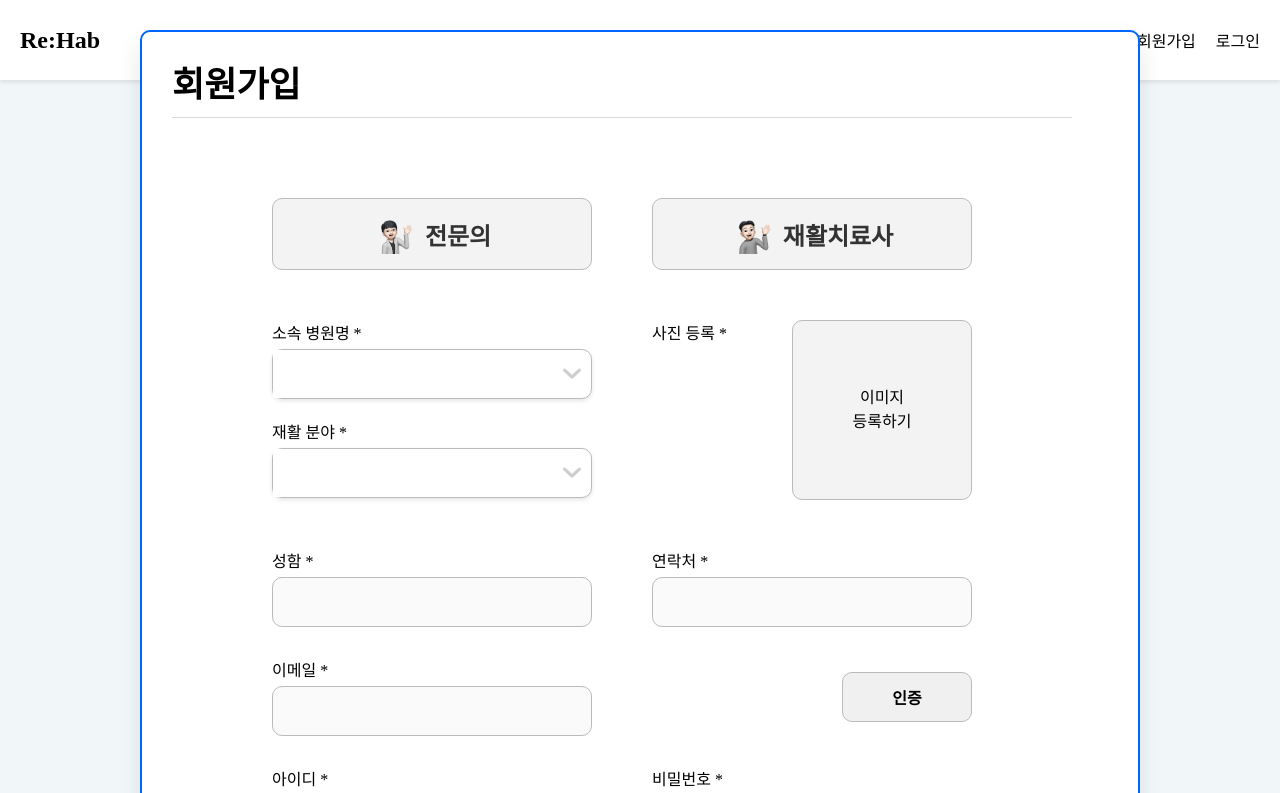
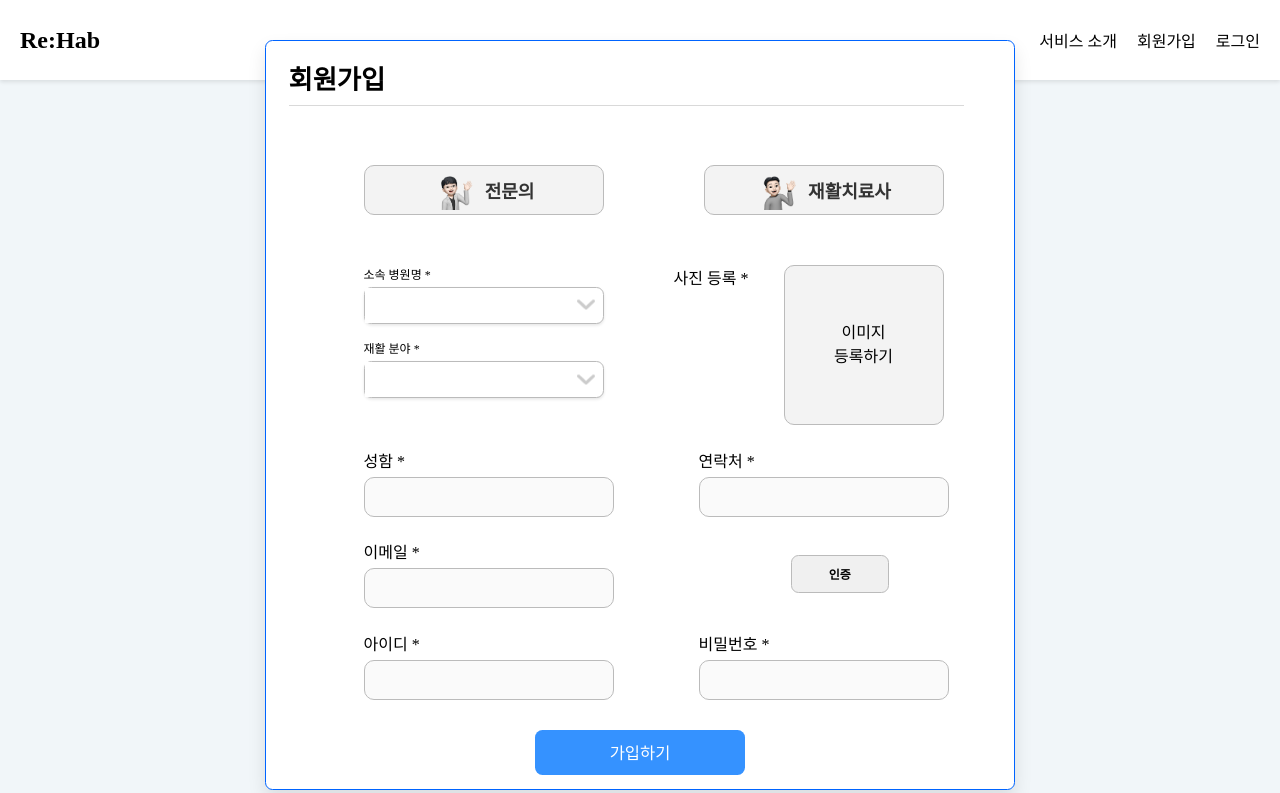
Before and after one commit to sync-without-async/Rehab-FrontEnd, a React (Vite) app: page /signup in a window 1280 px wide. Shown: the top 793 px of the page. Built offline with nearby package versions, Linux system fonts and the light colour scheme.

Commit message:
Feat: 회원가입 페이지 비율 조정에 대해 컴포넌트 반영

```diff
--- a/src/components/Accounts/SignupComponents.jsx
+++ b/src/components/Accounts/SignupComponents.jsx
@@ -5,52 +5,53 @@ import InputText, { Input } from '../Input/InputText';
 import InputImage from '../Input/InputImage';
 
 const SignupContainer = styled.div`
-  width: 1000px;
-  height: 1000px;
-  border-radius: 10px;
+  width: 750px;
+  height: 750px;
+  border-radius: 7.5px;
   background-color: #ffffff;
-  border: 2px solid #0064FF;
+  border: 1.5px solid #0064FF;
   position: relative;
-  box-shadow: 0px 12px 24px rgba(0, 0, 0, 0.1);
+  box-shadow: 0px 9px 18px rgba(0, 0, 0, 0.1);
 `;
 
 const Divider = styled.div`
-  width: 900px;
-  height: 1px;
+  width: 675px;
+  height: 0.75px;
   background-color: #D9D9D9;
-  margin-top: 10px;
-  margin-left: 30px;
+  margin-top: 7.5px;
+  margin-left: 22.5px;
   margin-right: auto;
 `;
 
 const Title = styled.h1`
-  font-size: 35px;
+  font-size: 26.25px;
   font-family: 'Spoqa Han Sans Neo', 'sans-serif';
   font-weight: 700;
-  margin-left: 30px;
-  margin-top: 24px;
+  margin-left: 22.5px;
+  margin-top: 18px;
 `;
 
 const ButtonContainer = styled.div`
   display: flex;
   justify-content: space-between;
-  width: 700px;
-  margin-top: 80px;
-  margin-left: 130px;
+  width: 580px;
+  margin-top: 60px;
+  margin-left: 97.5px;
+  gap: 40px;
 `;
 
 const DropdownsContainer = styled.div`
-  margin-top: 30px;
-  margin-left: 130px;
+  margin-top: 22.5px;
+  margin-left: 97.5px;
 `;
 
 const InputFieldsContainer = styled.div`
   display: flex;
   justify-content: space-between;
-  margin-top: 30px;
-  margin-left: 130px;
-  gap: 20px;
-  width: 700px;
+  margin-top: 22.5px;
+  margin-left: 97.5px;
+  gap: 15px;
+  width: 525px;
 `;
 
 const FlexContainer = styled.div`
@@ -58,7 +59,8 @@ const FlexContainer = styled.div`
   align-items: center;
   width: 100%;
   margin-left: 0px;
-  gap: 60px;
+  gap: 70px;
+  font-size: 16px;
 `;
 
 const StyledInputImage = styled(InputImage)`
@@ -68,25 +70,24 @@ const EmailInputContainer = styled.div`
   display: flex;
   justify-content: space-between;
   align-items: center;
-  gap: 5px;
-  width: 700px;
-  margin-left: 130px;
-  margin-top: 30px;
+  gap: 3.75px;
+  width: 525px;
+  margin-left: 97.5px;
+  margin-top: 22.5px;
 `;
 
-
 const EmailInput = styled(Input)`
-  width: 200%;
+  width: 150%;
 `;
 
 const VerifyButton = styled.button`
-  width: 130px;
-  height: 50px;
+  width: 97.5px;
+  height: 37.5px;
   background-color: #f0f0f0;
-  border: 1px solid #BBBBBB;
-  border-radius: 10px;
+  border: 0.75px solid #BBBBBB;
+  border-radius: 7.5px;
   font-family: 'Spoqa Han Sans Neo', 'sans-serif';
-  font-size: 16px;
+  font-size: 12px;
   font-weight: 700;
   display: flex;
   justify-content: center;
@@ -99,17 +100,17 @@ const VerifyButton = styled.button`
 `;
 
 const Button = styled.button`
-  width: 280px;
-  height: 60px;
+  width: 210px;
+  height: 45px;
   background-color: #3592FF;
-  border-radius: 10px;
+  border-radius: 7.5px;
   color: white;
-  font-size: 22px;
+  font-size: 16.5px;
   border: none;
   cursor: pointer;
   position: absolute;
   font-family: 'Spoqa Han Sans Neo', 'sans-serif';
-  margin-top: 40px;
+  margin-top: 30px;
   left: 0;
   right: 0;
   margin-left: auto;
--- a/src/components/Button/RoleButton.jsx
+++ b/src/components/Button/RoleButton.jsx
@@ -5,8 +5,8 @@ import Doctor from "../../assets/images/user/Odoctor.png";
 import Therapist from "../../assets/images/user/Otherapist.png";
 
 const Button = styled.button`
-  width: 320px;
-  height: 72px;
+  width: 240px;
+  height: 50px;
   border-radius: 10px;
   background-color: #F3F3F3;
   border: ${({ isSelected }) => (isSelected ? '3px solid #AD5DFD' : '1px solid #BBBBBB')};
@@ -18,7 +18,7 @@ const Button = styled.button`
 
   font-family: 'Spoqa Han Sans Neo', 'sans-serif';
   font-weight: 700;
-  font-size: 24px;
+  font-size: 18px;
   color: #333;
 `;
 
--- a/src/components/Dropdown/Dropdown.jsx
+++ b/src/components/Dropdown/Dropdown.jsx
@@ -5,31 +5,31 @@ import dropdownicon from "../../assets/icons/dropdownicon.png";
 const Label = styled.div`
   font-family: 'Spoqa Han Sans Neo', 'sans-serif';
   font-weight: 500;
-  font-size: 16px;
-  margin-bottom: 5px;
-  padding-top:10px;
+  font-size: 12px;
+  margin-bottom: 3.75px;
+  padding-top: 7.5px;
 `;
 
 const DropdownContainer = styled.div`
-  width: 320px;
-  height: 50px;
+  width: 240px;
+  height: 37.5px;
   background-color: #FFFFFF;
-  border: 1px solid #BBBBBB;
+  border: 0.75px solid #BBBBBB;
   position: relative;
   cursor: pointer;
-  margin-bottom: 10px;
-  border-radius: 10px;
-  box-shadow: 0px 2px 4px rgba(0, 0, 0, 0.1);
+  margin-bottom: 7.5px;
+  border-radius: 7.5px;
+  box-shadow: 0px 1.5px 3px rgba(0, 0, 0, 0.1);
 `;
 
 const DropdownText = styled.input`
-  width: calc(100% - 60px);
+  width: calc(100% - 45px);
   height: 100%;
   border: none;
   font-family: 'Spoqa Han Sans Neo', 'sans-serif';
   font-weight: 500;
-  font-size: 16px;
-  padding-left: 10px;
+  font-size: 12px;
+  padding-left: 7.5px;
   &:focus {
     outline: none;
   }
@@ -37,25 +37,25 @@ const DropdownText = styled.input`
 
 const DropdownIcon = styled.img`
   position: absolute;
-  right: 10px;
+  right: 7.5px;
   top: 50%;
   transform: translateY(-50%);
 `;
 
 const DropdownList = styled.div`
   width: 100%;
-  max-height: ${props => (props.open ? '150px' : '0')};
+  max-height: ${props => (props.open ? '112.5px' : '0')};
   overflow-y: auto;
   position: absolute;
   top: 100%;
   left: 0;
   background-color: #FFFFFF;
-  border: 1px solid #ccc;
+  border: 0.75px solid #ccc;
   z-index: 1;
 `;
 
 const DropdownItem = styled.div`
-  padding: 10px;
+  padding: 7.5px;
 `;
 
 function Dropdown({ label, items }) {
--- a/src/components/Input/InputImage.jsx
+++ b/src/components/Input/InputImage.jsx
@@ -2,13 +2,13 @@ import { useState } from 'react';
 import styled from 'styled-components';
 
 const Wrapper = styled.div`
-  width: 320px;
-  height: 198px;
+  width: 240px;
+  height: 160px;
   display: flex;
   flex-direction: row;
   align-items: flex-start;
   margin-top:50px;
-  gap: 50px;
+  gap:20px;
 `;
 
 
@@ -19,8 +19,8 @@ const Label = styled.label`
 `;
 
 const UploadBox = styled.div`
-  width: 180px;
-  height: 180px;
+  width: 160px;
+  height: 160px;
   background-color: #F3F3F3;
   border: 1px solid #BBBBBB;
   display: flex;
--- a/src/components/Input/InputText.jsx
+++ b/src/components/Input/InputText.jsx
@@ -14,13 +14,13 @@ const Label = styled.label`
 `;
 
 const Input = styled.input`
-  width: 320px;
-  height: 50px;
+  width: 250px;
+  height: 40px;
   border-radius: 10px;
   background-color: #FAFAFA;
   border: 1px solid #BBBBBB;
   font-family: 'Spoqa Han Sans Neo', 'sans-serif';
-  padding-left: 10px;
+  padding-left: 0px;
 
   &:focus {
     outline: none;
```
